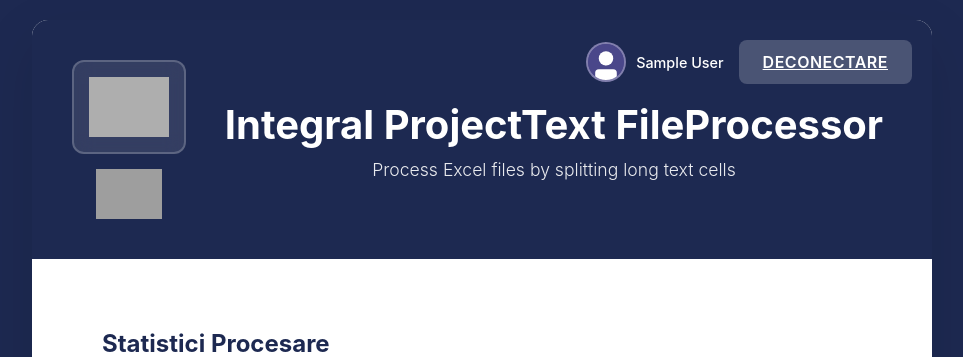
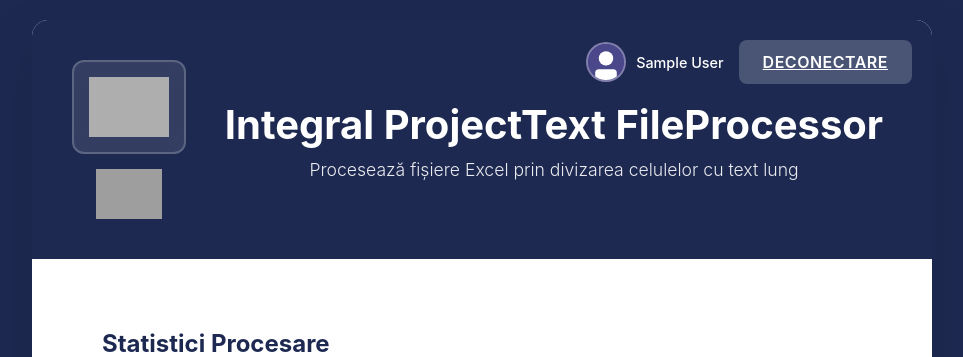
Before and after one commit to dragosdimitriu/integral-projecttext-split, a Flask app: page / in a window 1280 px wide. Shown: the top 357 px of the page, without its empty margins (158-1121 px from the left). Run offline with Flask 3, Linux system fonts and the light colour scheme; the visitor is signed in with stand-in values (Sample User, id 1); grey boxes are pictures that could not be loaded.

Commit message:
Translate subtitle to Romanian

```diff
--- a/templates/index.html
+++ b/templates/index.html
@@ -24,7 +24,7 @@
                 </div>
                 <div class="header-text">
                     <h1>Integral ProjectText FileProcessor</h1>
-                    <p class="subtitle">Process Excel files by splitting long text cells</p>
+                    <p class="subtitle">Procesează fișiere Excel prin divizarea celulelor cu text lung</p>
                 </div>
             </div>
             {% if user %}
```
